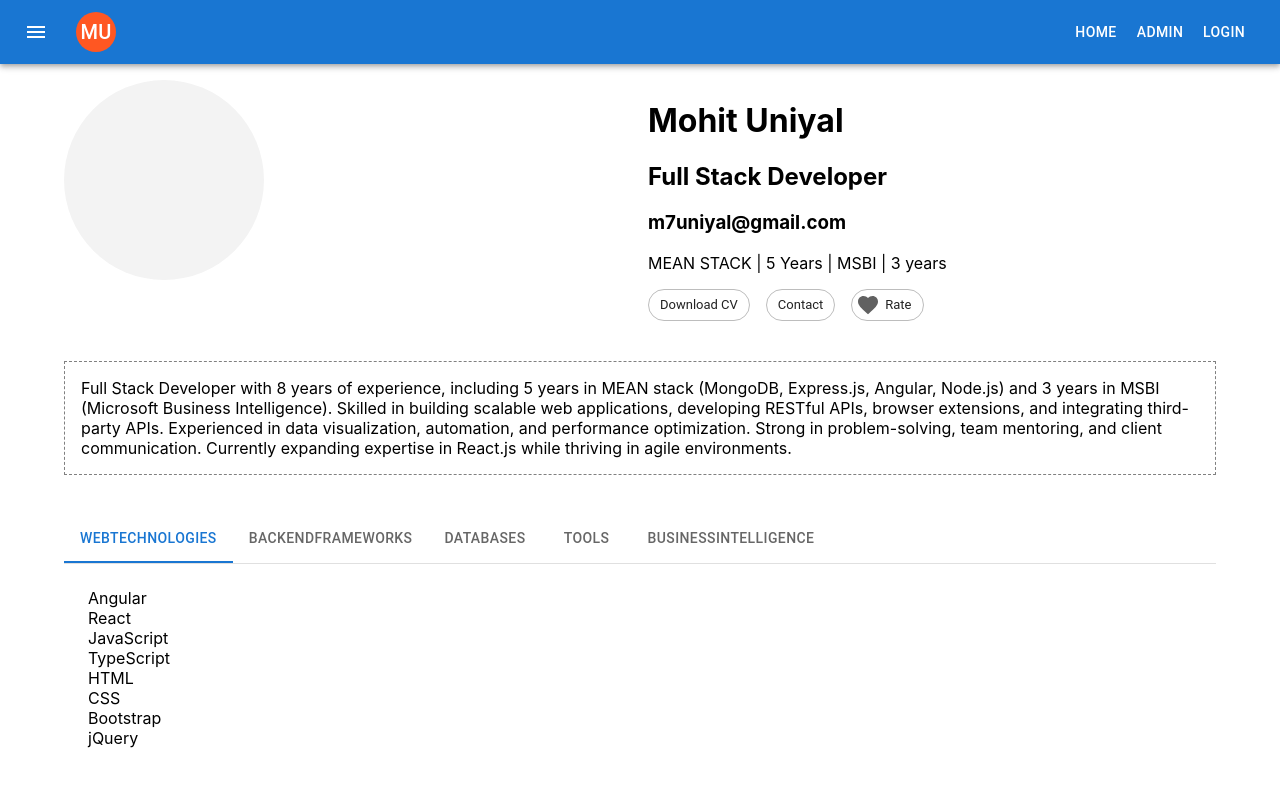
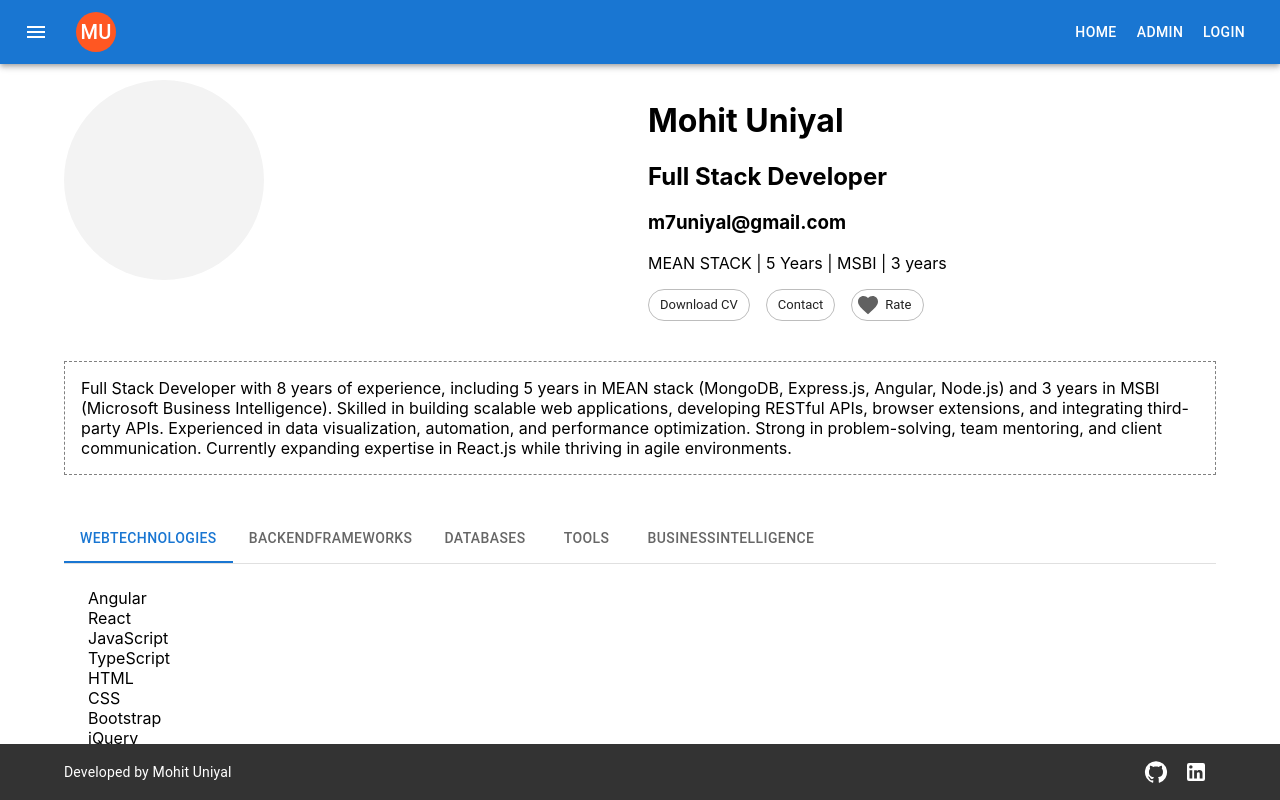
Before and after one commit to Mohit7th/resume, a React (Create React App) app: page / in a window 1280 px wide. Shown: the top 800 px of the page. Built offline with nearby package versions, Linux system fonts and the light colour scheme.

Commit message:
added a footer

```diff
--- /dev/null
+++ b/src/components/layout/Footer.tsx
@@ -0,0 +1,46 @@
+import { Box, Typography, IconButton, Container } from "@mui/material";
+import GitHubIcon from "@mui/icons-material/GitHub";
+import LinkedInIcon from "@mui/icons-material/LinkedIn";
+import { useUserData } from "../../context/UserContext";
+
+export default function Footer() {
+    const userData = useUserData();
+    return (
+        <Box
+            component="footer"
+            sx={{
+                position: "fixed",
+                bottom: 0,
+                left: 0,
+                right: 0,
+                width: "100%",
+                backgroundColor: "#333",
+                color: "#fff",
+                py: 1,
+                zIndex: 1000,
+            }}
+        >
+            <Container
+                maxWidth="lg"
+                sx={{
+                    display: "flex",
+                    justifyContent: "space-between",
+                    alignItems: "center",
+                }}
+            >
+                {/* Left Side: "Developed by" */}
+                <Typography variant="body2">Developed by {userData.titleHeader.name}</Typography>
+
+                {/* Right Side: Social Media Icons */}
+                <Box>
+                    <IconButton href="https://github.com/yourgithub" target="_blank" sx={{ color: "white" }}>
+                        <GitHubIcon />
+                    </IconButton>
+                    <IconButton href="https://linkedin.com/in/yourlinkedin" target="_blank" sx={{ color: "white" }}>
+                        <LinkedInIcon />
+                    </IconButton>
+                </Box>
+            </Container>
+        </Box>
+    );
+}
--- a/src/components/layout/MainLayout.tsx
+++ b/src/components/layout/MainLayout.tsx
@@ -11,6 +11,7 @@ import { Outlet, useLocation, useNavigate } from "react-router-dom";
 import MenuIcon from "@mui/icons-material/Menu";
 import { useAuth } from "../../context/AuthContext";
 import { deepOrange } from "@mui/material/colors";
+import Footer from "./Footer";
 
 export default function MainLayout() {
     const location = useLocation();
@@ -19,6 +20,9 @@ export default function MainLayout() {
 
     const hideAppBarRoutes = ["/login"];
     const shouldHideAppBar = hideAppBarRoutes.includes(location.pathname);
+
+    const hideFooterRoutes = ["/admin"];
+    const shouldHideFooter = hideFooterRoutes.includes(location.pathname);
 
     return (
         <Box
@@ -74,6 +78,8 @@ export default function MainLayout() {
             <Box sx={{ flexGrow: 1, padding: 2 }}>
                 <Outlet /> {/* 👈 Renders the page content dynamically */}
             </Box>
+
+            {!shouldHideFooter && <Footer />}
         </Box>
     );
 }
--- a/src/pages/ResumeHome.tsx
+++ b/src/pages/ResumeHome.tsx
@@ -9,13 +9,8 @@ import {
     CardContent,
     Chip,
     Container,
-    Divider,
-    ListItem,
-    ListItemText,
-    Paper,
     Skeleton,
     Stack,
-    styled,
     Tab,
     Tabs,
     Tooltip,
@@ -24,7 +19,6 @@ import {
 import { resumeData } from "../components/data";
 import Grid from "@mui/material/Grid2";
 import FavoriteIcon from "@mui/icons-material/Favorite";
-import List from "@mui/material/List";
 import ExpandMoreIcon from "@mui/icons-material/ExpandMore";
 import { useUserData } from "../context/UserContext";
 import { SyntheticEvent, useState } from "react";
@@ -34,10 +28,9 @@ export default function ResumeHome() {
         <Container fixed>
             <TitleHeader />
             <Summary />
-            <BasicTabs />
+            <Skills />
             <WorkHistory />
             <Projects />
-            {/* <Skills /> */}
         </Container>
     );
 }
@@ -202,37 +195,6 @@ function Skills() {
         keyof typeof resumeData.skills
     >;
 
-    const tableBody = header.map((col) => (
-        <Grid size={3} key={col}>
-            <Typography sx={{ mt: 4, mb: 2 }} variant="h6" component="div">
-                {col}
-            </Typography>
-            {resumeData.skills[col].map((data) => (
-                <List key={data._id} dense={true}>
-                    <ListItem>
-                        <ListItemText
-                            primary={data.name}
-                            secondary={data.experience}
-                        />
-                    </ListItem>
-                </List>
-            ))}
-        </Grid>
-    ));
-
-    return (
-        <Grid container spacing={2}>
-            {tableBody}
-        </Grid>
-    );
-}
-
-function BasicTabs() {
-    const userdata = useUserData();
-    const header = Object.keys(userdata.skills) as Array<
-        keyof typeof resumeData.skills
-    >;
-
     const [value, setValue] = useState(0);
 
     const handleChange = (event: SyntheticEvent, newValue: number) => {
```
